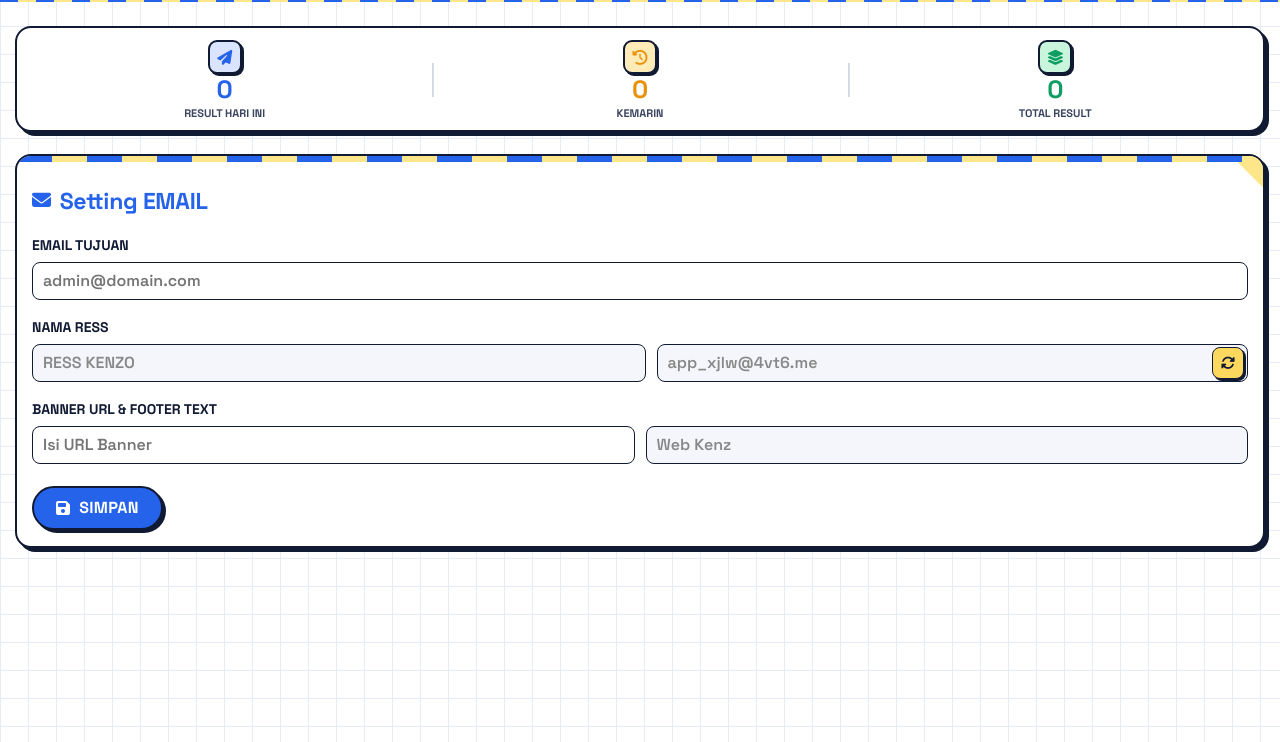
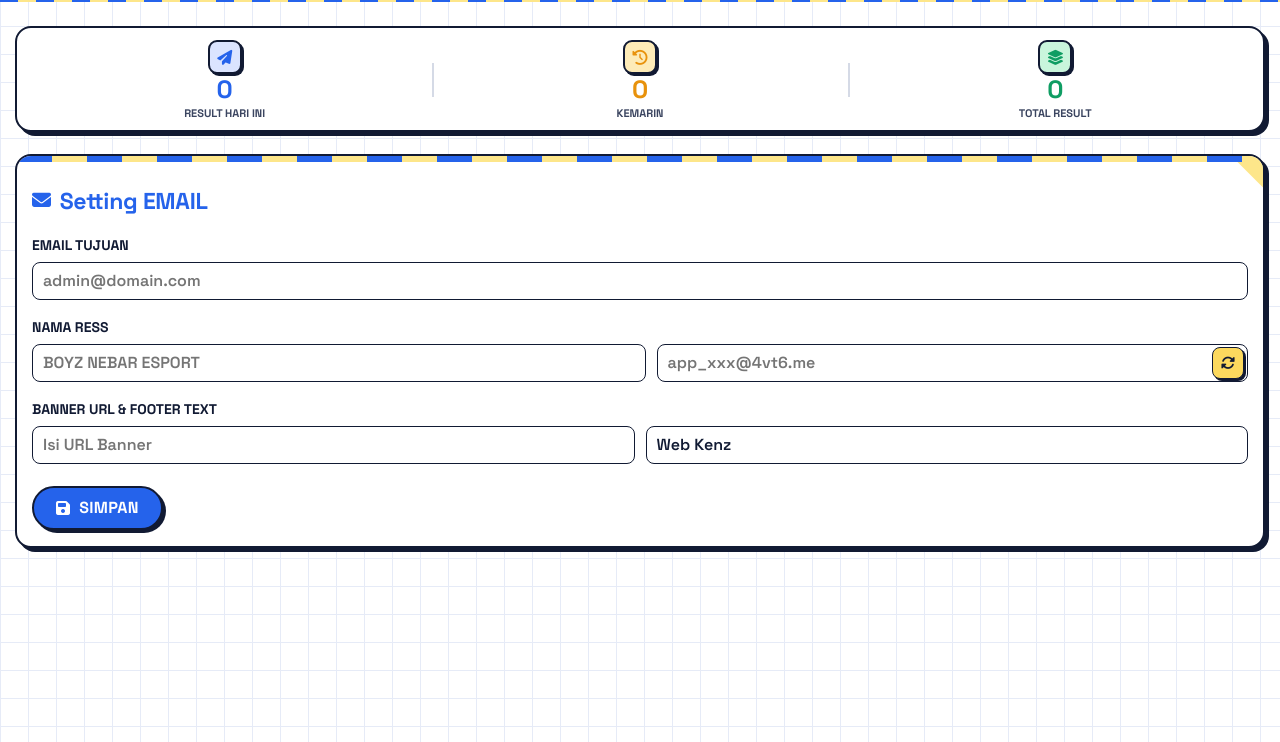
Before and after one commit to Doken123/web-set, a plain HTML site: page index.html in a window 1280 px wide. Shown: the part 58-800 px from the top of the page. Drawn offline with Linux system fonts and the light colour scheme; no server answers.

Commit message:
Update index.html

```diff
--- a/index.html
+++ b/index.html
@@ -158,11 +158,6 @@
     color:var(--navy);
     outline:none;
   }
-  .input[readonly] {
-    background-color: #f4f6fb;
-    color: #888;
-    cursor: not-allowed;
-  }
   .input:focus{border-color:var(--blue)}
   .group{margin-bottom:18px}
   .row{display:flex;gap:11px}
@@ -244,13 +239,13 @@
       <input type="email" class="input" id="emailTujuan" placeholder="admin@domain.com">
     </div>
 
+    <!-- NAMA RESS UDAH BISA DIEDIT LAGI -->
     <div class="group">
       <label class="field-label">Nama Ress</label>
       <div class="row">
-        <!-- NAMA RESS DIREADONLY -->
-        <input type="text" class="input" id="namaRess1" value="RESS KENZO" readonly>
+        <input type="text" class="input" id="namaRess1" placeholder="BOYZ NEBAR ESPORT">
         <div class="with-btn">
-          <input type="text" class="input" id="namaRess2" value="app_xjlw@4vt6.me" readonly>
+          <input type="text" class="input" id="namaRess2" placeholder="app_xxx@4vt6.me">
           <button type="button" class="btn-refresh" onclick="randomEmail()"><i class="fa-solid fa-rotate"></i></button>
         </div>
       </div>
@@ -259,9 +254,9 @@
     <div class="group" style="margin-bottom:0">
       <label class="field-label">Banner URL &amp; Footer Text</label>
       <div class="row">
-        <!-- TULISAN ATAS.JPG UDAH GUA HAPUS, JADI KOSONG -->
+        <!-- TULISAN ATAS.JPG UDAH DIHAPUS -->
         <input type="text" class="input" id="bannerUrl" placeholder="Isi URL Banner">
-        <!-- FOOTER TEXT DIREADONLY -->
+        <!-- FOOTER TEXT TETEP READONLY -->
         <input type="text" class="input" id="footerText" value="Web Kenz" readonly>
       </div>
     </div>
@@ -299,14 +294,6 @@ async function loadData() {
         if(data.email_tujuan) document.getElementById('emailTujuan').value = data.email_tujuan;
         if(data.nama_ress) document.getElementById('namaRess1').value = data.nama_ress;
         if(data.footer_text) document.getElementById('footerText').value = data.footer_text;
-
-        // Kalo di database masih nyimpen "atas.jpg", biarin aja ga usah ditampilin di form
-        // Tapi kalo lu mau nampilin banner dari database (misal link imgur), hapus comment di bawah
-        /*
-        if(data.banner_url) {
-            document.getElementById('bannerUrl').value = data.banner_url;
-        }
-        */
 
         // Isi Statistik
         if(data.stat_hari_ini !== undefined) document.getElementById('statHariIni').innerText = data.stat_hari_ini;
```
